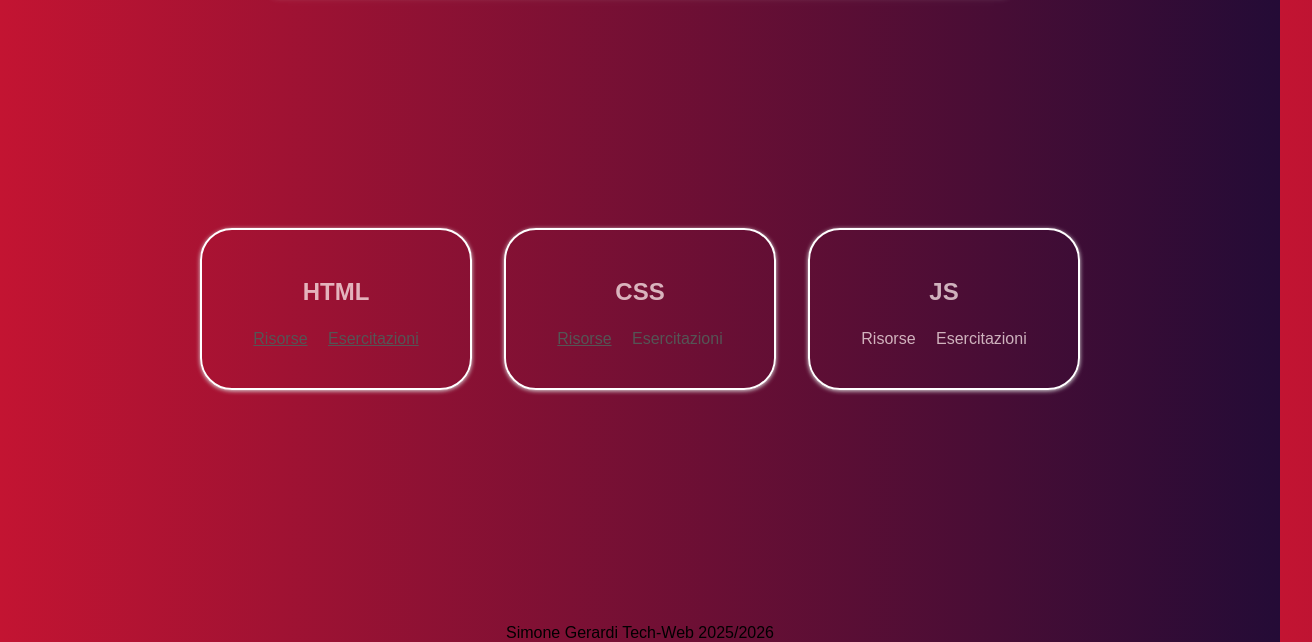
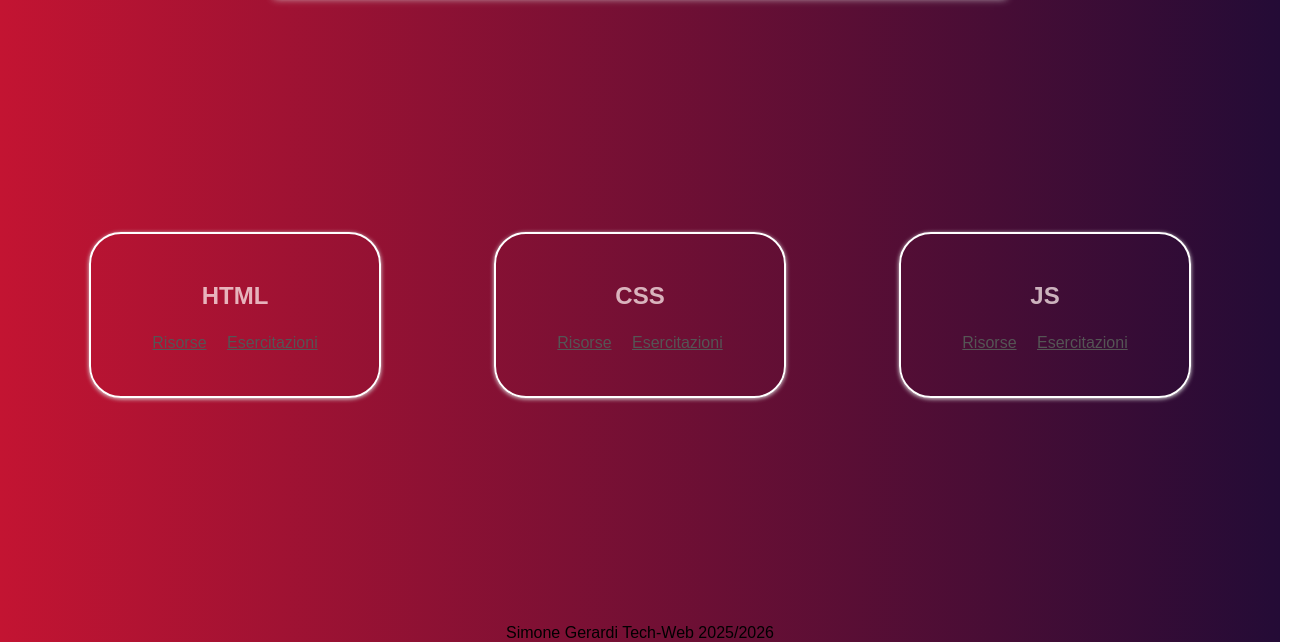
Before and after one commit to simogee/Esercitazione_techweb, a plain HTML site: page Esercitazione_Consegna/index.html in a window 1280 px wide. Shown: the part 174-816 px from the top of the page, 1312 px wide, since content can reach past the window. Drawn offline with Linux system fonts and the light colour scheme.

Commit message:
aggiustato schermata home adattiva

```diff
--- a/Esercitazione_Consegna/index.html
+++ b/Esercitazione_Consegna/index.html
@@ -20,34 +20,33 @@
         </nav>
     </header>
     <main>
-        <div class="card">
+        <article class="card">
             <h2> HTML</h2>
             <div class="sezione link">
                 <ul>
-                   <li> <a class="risorse" href="https://site212248.tw.cs.unibo.it/#">Risorse</a></li>
-                   <li> <a class="esercizi" href="esercizi/eserciziHtml.html">Esercitazioni</a></li>
+                   <li><a class="risorse" href="https://site212248.tw.cs.unibo.it/#">Risorse</a></li>
+                   <li><a class="esercizi" href="esercizi/eserciziHtml.html">Esercitazioni</a></li>
                 </ul>
                 </div>
-            </div>
-        <div class ="card">
+            </article>
+        <article class ="card">
             <h2> CSS</h2>
             <div class="sezione link">
                 <ul>
-                    <li><a class="risorse" href="https://site212248.tw.cs.unibo.it/#">Risorse</a></li>
-                    <li><a class="esercizi">Esercitazioni</a></li>
+                   <li><a class="risorse" href="https://site212248.tw.cs.unibo.it/#">Risorse</a></li>
+                   <li><a class="esercizi" href="esercizi/">Esercitazioni</a></li>
                 </ul>
-
             </div>
-        </div>
-        <div class ="card">
+        </article>
+        <article class ="card">
             <h2> JS</h2>
             <div class="sezione link">
                 <ul>
-                    <li class="risorse" href="https://site212248.tw.cs.unibo.it/#">Risorse</a></li>
-                    <li class="esercizi">Esercitazioni</a></li>
+                   <li><a class="risorse" href="https://site212248.tw.cs.unibo.it/#">Risorse</a></li>
+                   <li><a class="esercizi" href="esercizi/">Esercitazioni</a></li>
                 </ul>
             </div>
-        </div>
+        </article>
     </main>
     <footer>
         <p> Simone Gerardi Tech-Web 2025/2026</p>
--- a/Esercitazione_Consegna/style.css
+++ b/Esercitazione_Consegna/style.css
@@ -9,14 +9,15 @@
     margin: 0;
     padding: 0;
     font-family: Arial, Helvetica;
+    overflow-x: hidden;
 
 }
 body{
     display: flex;
     align-items: center;
     flex-direction: column;
-    width: 100vw;
-    height: 100vh;
+    width: 100%;
+    min-height: 100vh;
     align-self: center;
     justify-content: space-between;
     margin-top:1rem;
@@ -24,12 +25,7 @@ body{
 
 
 }
-@media (max-width: 768px) {
-  main {
-    flex-direction: column;
-    padding-top: 2rem;
-  }
-}
+
 
 /* Header */
 header {
@@ -65,9 +61,11 @@ header a:hover {
 
 main{
   display: flex;
-  gap: 2rem;              /* spazi tra card */
-  justify-content: center;
-  padding: 2rem;
+  flex-direction: column;
+  gap: 1.5rem;              /* spazi tra card */
+
+  align-items: center;
+  padding: 1.5rem 1rem;
   width: 100%;
   text-align: center;
   color: #feeb;
@@ -96,7 +94,8 @@ main a:hover{
   padding: 2rem 1.5rem;
   transition: transform 0.4s ease;
 
-  width: 220px;
+  width: 100%;
+  max-width: 15rem;
   box-shadow: 0 1px 4px #ddd;
 
 
@@ -123,3 +122,34 @@ footer{
     flex-direction: row;
     justify-content: space-evenly;
 }
+
+
+@media (max-width: 480px) {
+  header{
+        display: flex;
+        justify-content: center;
+        flex-direction: column;
+        flex-wrap: wrap;
+        align-items: center;
+        padding: 2rem 5rem;
+        box-shadow: 0 1px 8px #ddd;
+    }
+  main {
+    flex-direction: column;
+    padding-top: 2rem;
+  }
+}
+@media (max-width: 768px) {
+
+  main {
+    flex-direction: column;
+    padding-top: 2rem;
+  }
+}
+@media(min-width: 1024px){
+    main{
+        flex-direction: row;
+        padding-top: 2rem;
+        justify-content: space-evenly;
+    }
+}
```
